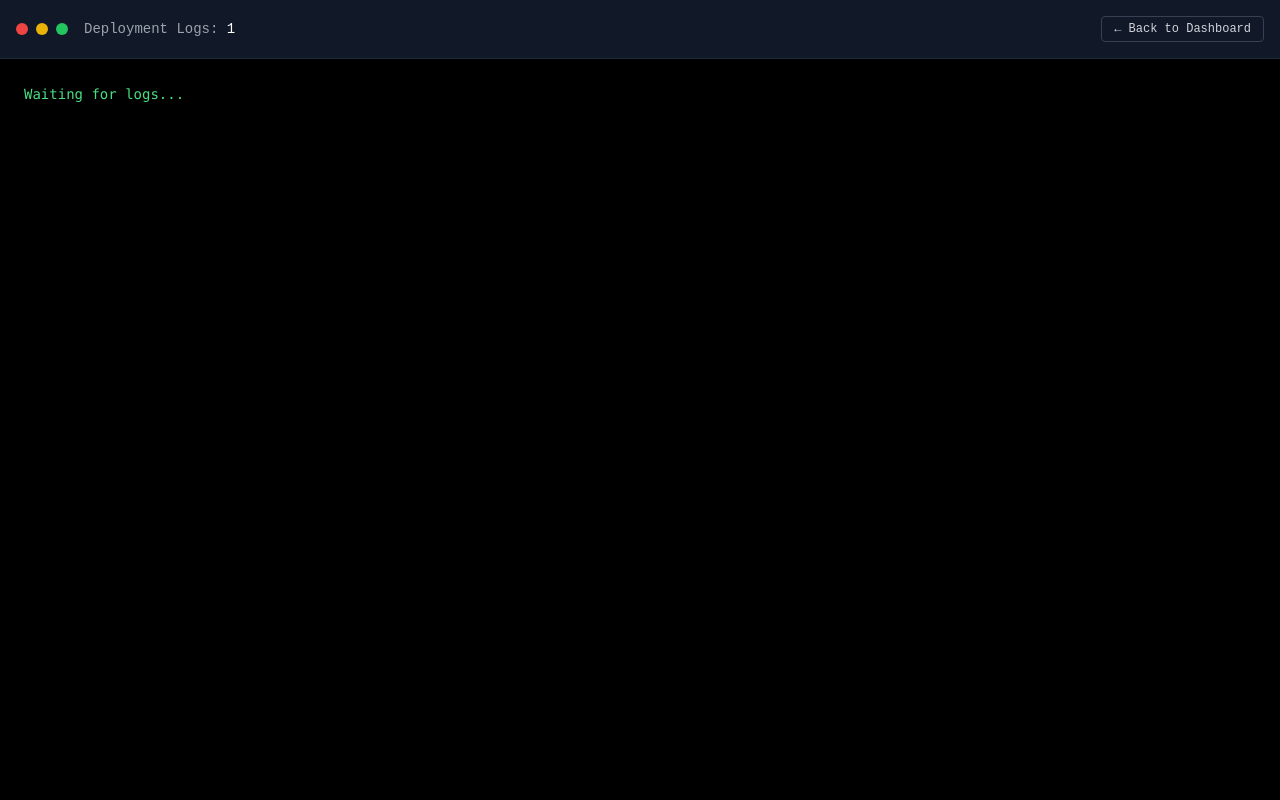
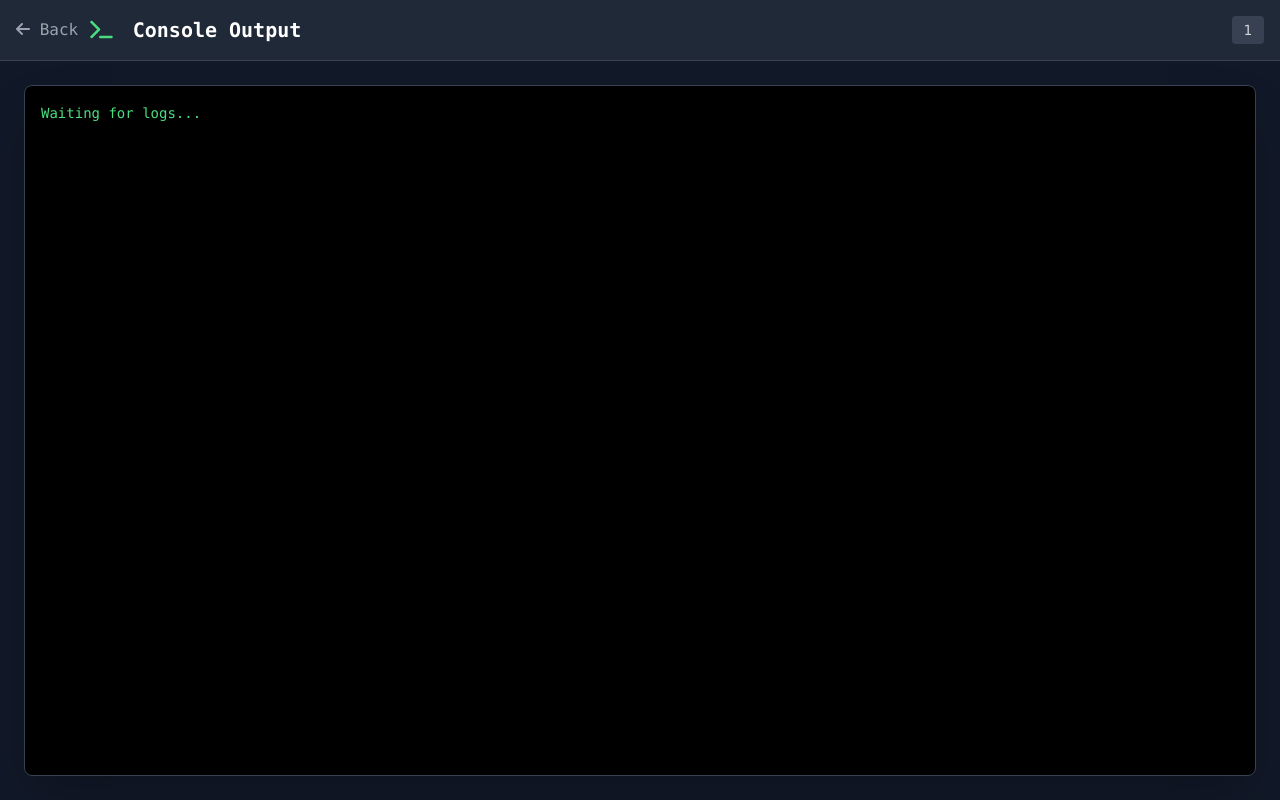
Before and after one commit to lawrencedcodes/kasion-platform, a Spring Boot app: page /logs/1 in a window 1280 px wide. Run offline with Spring Boot 4, Linux system fonts and the light colour scheme; some of the project's set-up classes (security, data sources, template engines, error pages and the like) are left out, and stand-ins take their place; some libraries are stand-ins or nearby versions.

Commit message:
refactor: downgrade to Java 21 and enhance log viewer UI
- Downgrade project JDK version from 25 to 21 (LTS) for better stability in `pom.xml` and IntelliJ config.
- Overhaul `logs.html` with a modern terminal design, sticky auto-scrolling, and FontAwesome icons.
- Add a dedicated "View Logs" action button to the deployments table in `dashboard.html`.
- Increase log polling frequency from 1000ms to 500ms for smoother updates.
- Clean up verbose comments and unused code in `DeploymentController`.
- Remove stale `kasion_db.lock.db` file.

```diff
--- a/control-plane/pom.xml
+++ b/control-plane/pom.xml
@@ -27,7 +27,7 @@
 		<url/>
 	</scm>
 	<properties>
-		<java.version>25</java.version>
+		<java.version>21</java.version>
 	</properties>
 	<dependencies>
 		<dependency>
--- a/control-plane/src/main/java/io/kasion/control_plane/DeploymentController.java
+++ b/control-plane/src/main/java/io/kasion/control_plane/DeploymentController.java
@@ -5,15 +5,14 @@ import java.util.Map;
 import java.util.HashMap;
 import org.springframework.web.bind.annotation.*;
 import org.springframework.http.ResponseEntity;
-import java.util.Map;
 
 @RestController
-@RequestMapping("/api/v1")
+@RequestMapping("/api/v1") // This stays! All methods here will start with /api/v1
 public class DeploymentController {
 
     private final ProjectRepository projectRepository;
     private final DeploymentRepository deploymentRepository;
-    private final BuildEngine buildEngine; // <--- Inject the worker
+    private final BuildEngine buildEngine;
 
     public DeploymentController(ProjectRepository projectRepository,
                                 DeploymentRepository deploymentRepository,
@@ -25,39 +24,29 @@ public class DeploymentController {
 
     @PostMapping("/deploy")
     public ResponseEntity<?> deploy(@RequestBody Map<String, String> payload) {
-        // 1. Get the inputs from the UI
         String repoUrl = payload.get("repoUrl");
-
-        // Fail if no URL is provided
         if (repoUrl == null || repoUrl.isBlank()) {
             return ResponseEntity.badRequest().body(Map.of("error", "Repo URL is required"));
         }
 
-        // 2. Auto-generate a Project Name from the URL
-        // (e.g., "https://github.com/user/my-app.git" -> "my-app")
         String projectName = repoUrl.substring(repoUrl.lastIndexOf("/") + 1).replace(".git", "");
-
         System.out.println("⚡ RECEIVED DEPLOY REQUEST: " + projectName + " [" + repoUrl + "]");
 
-        // 3. Find or Create Project
         Project project = projectRepository.findByName(projectName)
                 .orElseGet(() -> {
                     Project newProject = new Project(projectName, "web-user");
-                    newProject.setGithubRepoUrl(repoUrl); // <--- Save the custom URL!
+                    newProject.setGithubRepoUrl(repoUrl);
                     return projectRepository.save(newProject);
                 });
 
-        // ensure URL is updated if project already existed
         if (!project.getGithubRepoUrl().equals(repoUrl)) {
             project.setGithubRepoUrl(repoUrl);
             projectRepository.save(project);
         }
 
-        // 4. Create Deployment Record
         Deployment deployment = new Deployment(project, "PENDING");
         deploymentRepository.save(deployment);
 
-        // 5. Trigger Async Build
         buildEngine.startBuild(deployment.getId());
 
         return ResponseEntity.ok(Map.of(
@@ -67,7 +56,6 @@ public class DeploymentController {
         ));
     }
 
-    // Check Status
     @GetMapping("/deployments/{id}")
     public ResponseEntity<?> getStatus(@PathVariable String id) {
         return deploymentRepository.findById(id)
@@ -77,7 +65,11 @@ public class DeploymentController {
                 )))
                 .orElse(ResponseEntity.notFound().build());
     }
-    @GetMapping("/logs/{id}") // ✅ Creates /api/v1/logs/{id}
+
+    // ✅ API Only: Returns raw text.
+    // This will be accessible at: /api/v1/api/logs/{id}  <-- Note the double 'api' if we aren't careful
+    // Let's make it /api/v1/logs/{id} by removing the extra /api prefix here
+    @GetMapping("/logs/{id}")
     public String getLogs(@PathVariable String id) {
         StringBuilder logs = BuildEngine.BUILD_LOGS.get(id);
         return logs != null ? logs.toString() : "Waiting for logs...";
@@ -86,35 +78,23 @@ public class DeploymentController {
     // 🆕 The "X-Ray" Endpoint
     @GetMapping("/stats/{id}")
     public Map<String, Object> getAppStats(@PathVariable String id) {
-        // In a real app, we would look up the dynamic port from the database.
-        // For this MVP, we know PetClinic is on 8081.
         String baseUrl = "http://localhost:8081/actuator";
-
         Map<String, Object> stats = new HashMap<>();
         RestClient client = RestClient.create();
 
         try {
-            // 1. Check Health
             String healthJson = client.get().uri(baseUrl + "/health").retrieve().body(String.class);
             stats.put("status", healthJson.contains("UP") ? "UP" : "DOWN");
 
-            // 2. Check Memory (Bytes used)
-            // The JSON looks like: { "measurements": [ { "value": 1.23E8 } ] }
             Map<String, Object> memData = client.get().uri(baseUrl + "/metrics/jvm.memory.used").retrieve().body(Map.class);
-
-            // Extract the obscure value structure
             var measurements = (java.util.List<Map<String, Object>>) memData.get("measurements");
             Double bytes = (Double) measurements.get(0).get("value");
-
-            // Convert to Megabytes (MB)
             long mb = Math.round(bytes / 1024 / 1024);
             stats.put("memory", mb + " MB");
-
         } catch (Exception e) {
-            stats.put("status", "UNREACHABLE"); // App is probably stopped
+            stats.put("status", "UNREACHABLE");
             stats.put("memory", "0 MB");
         }
-
         return stats;
     }
 }
--- a/control-plane/src/main/resources/templates/logs.html
+++ b/control-plane/src/main/resources/templates/logs.html
@@ -1,50 +1,55 @@
 <!DOCTYPE html>
 <html xmlns:th="http://www.thymeleaf.org">
 <head>
-    <title>Build Logs | Kasion</title>
+    <title>Build Logs - Kasion</title>
     <script src="https://cdn.tailwindcss.com"></script>
-    <style>
-        /* Matrix / Hacker Terminal Style */
-        .terminal { font-family: 'Courier New', Courier, monospace; }
-        ::-webkit-scrollbar { width: 8px; }
-        ::-webkit-scrollbar-track { background: #0f172a; }
-        ::-webkit-scrollbar-thumb { background: #334155; border-radius: 4px; }
-    </style>
+    <link href="https://cdnjs.cloudflare.com/ajax/libs/font-awesome/6.0.0/css/all.min.css" rel="stylesheet">
 </head>
-<body class="bg-black text-green-400 terminal h-screen flex flex-col overflow-hidden">
+<body class="bg-gray-900 text-gray-200 font-mono h-screen flex flex-col">
 
-<div class="border-b border-gray-800 p-4 flex justify-between items-center bg-gray-900">
-    <div class="flex items-center gap-2">
-        <span class="w-3 h-3 rounded-full bg-red-500"></span>
-        <span class="w-3 h-3 rounded-full bg-yellow-500"></span>
-        <span class="w-3 h-3 rounded-full bg-green-500"></span>
-        <span class="ml-2 text-gray-400 text-sm">Deployment Logs: <span class="text-white" th:text="${deploymentId}"></span></span>
+<div class="bg-gray-800 p-4 border-b border-gray-700 flex justify-between items-center">
+    <div class="flex items-center gap-3">
+        <a href="/" class="text-gray-400 hover:text-white transition">
+            <i class="fas fa-arrow-left"></i> Back
+        </a>
+        <h1 class="text-xl font-bold text-white">
+            <i class="fas fa-terminal text-green-400 mr-2"></i> Console Output
+        </h1>
     </div>
-    <a href="/" class="text-xs border border-gray-700 px-3 py-1 rounded hover:bg-gray-800 transition text-gray-300">← Back to Dashboard</a>
+    <span class="text-sm bg-gray-700 px-3 py-1 rounded text-gray-300" th:text="${deploymentId}">ID</span>
 </div>
 
-<pre id="log-output" class="flex-1 p-6 overflow-y-auto text-sm leading-relaxed whitespace-pre-wrap">Initializing log stream...</pre>
+<div class="flex-1 p-6 overflow-hidden flex flex-col">
+    <div class="flex-1 bg-black rounded-lg border border-gray-700 shadow-2xl p-4 overflow-y-auto" id="terminal">
+        <pre id="log-content" class="text-sm text-green-400 whitespace-pre-wrap leading-relaxed font-mono">Connecting to stream...</pre>
+    </div>
+</div>
 
 <script th:inline="javascript">
     const deploymentId = /*[[${deploymentId}]]*/ '';
-        const logContainer = document.getElementById('log-output');
+    const terminal = document.getElementById('terminal');
+    const logContent = document.getElementById('log-content');
+    let isAutoScroll = true;
+
+    // Detect if user scrolls up (to stop auto-scroll)
+    terminal.addEventListener('scroll', () => {
+        const isAtBottom = terminal.scrollHeight - terminal.scrollTop === terminal.clientHeight;
+        isAutoScroll = isAtBottom;
+    });
 
     function fetchLogs() {
-            fetch(`/api/v1/logs/${deploymentId}`)
+        fetch('/api/v1/logs/' + deploymentId)
             .then(response => response.text())
             .then(text => {
-                    // Only update if content changed to prevent flickering
-                    if (logContainer.innerText !== text) {
-                        logContainer.innerText = text;
-                        // Auto-scroll to bottom
-                        logContainer.scrollTop = logContainer.scrollHeight;
+                logContent.textContent = text;
+                if (isAutoScroll) {
+                    terminal.scrollTop = terminal.scrollHeight;
                 }
-                })
-                .catch(err => console.error("Log fetch failed", err));
+            });
     }
 
-        // Poll every 1 second
-        setInterval(fetchLogs, 1000);
+    // Poll every 500ms
+    setInterval(fetchLogs, 500);
     fetchLogs();
 </script>
 </body>
```
Also changed, not shown: control-plane/src/main/resources/templates/dashboard.html (+8 -0 lines), 2 other files. Lines whose indentation alone changed are shown as unchanged.
